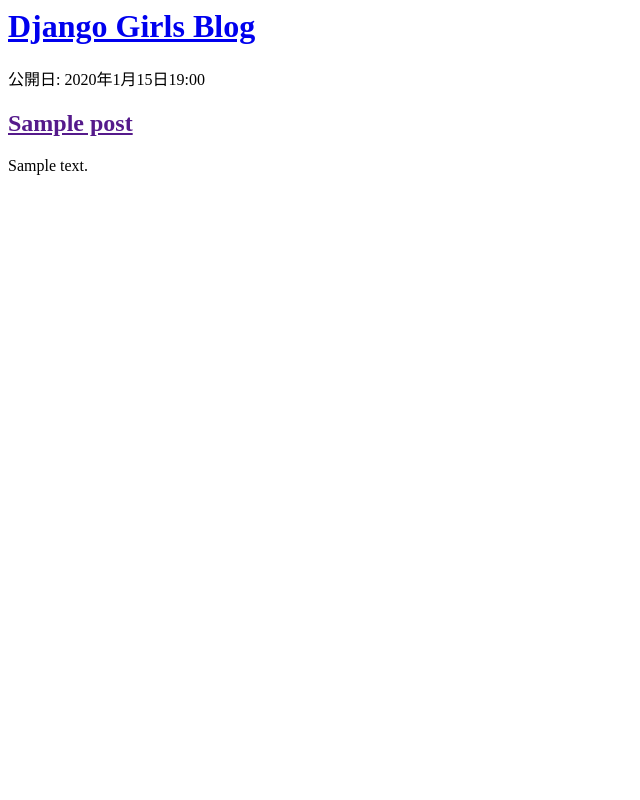
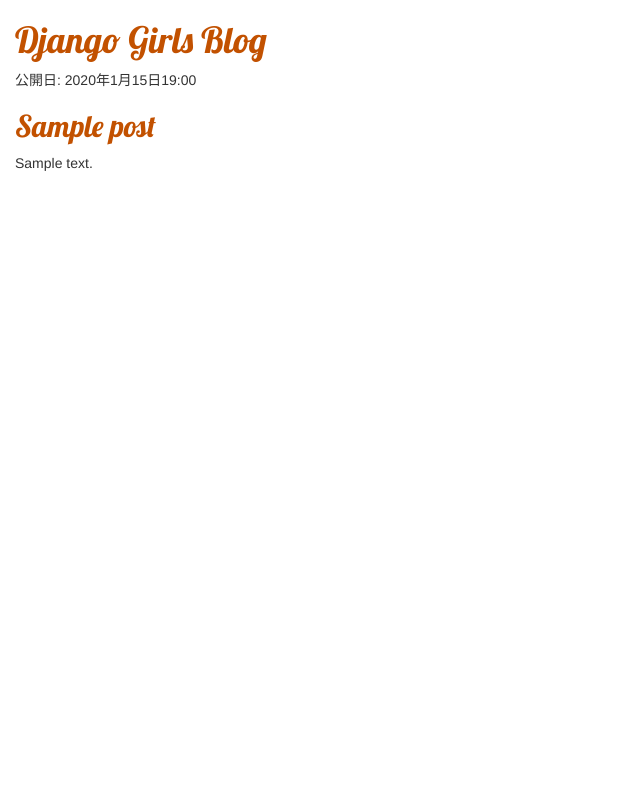
Before and after one commit to nullcanjp/my-first-blog, a Django app: page / in a window 1280 px wide. Shown: the whole page, without its empty margins (0-640 px from the left). Run offline with Django 5.2, Linux system fonts and the light colour scheme; tables that the repository leaves empty hold one stand-in row (values such as "Sample post"); some libraries are stand-ins or nearby versions.

Commit message:
css追加

```diff
--- /dev/null
+++ b/blog/static/css/blog.css
@@ -0,0 +1,8 @@
+h1 a, h2 a {
+    color: #C25100;
+    font-family: 'Lobster';
+}
+
+body {
+    padding-left: 15px;
+}
--- a/blog/templates/blog/post_list.html
+++ b/blog/templates/blog/post_list.html
@@ -1,10 +1,17 @@
+{% load static %}
 <html>
     <head>
         <title>Django Girls blog</title>
+        <link rel="stylesheet" href="//maxcdn.bootstrapcdn.com/bootstrap/3.2.0/css/bootstrap.min.css">
+        <link rel="stylesheet" href="//maxcdn.bootstrapcdn.com/bootstrap/3.2.0/css/bootstrap-theme.min.css">
+        <link href="//fonts.googleapis.com/css?family=Lobster&subset=latin,latin-ext" rel="stylesheet" type="text/css">
+        <link rel="stylesheet" href="blog\static\css\blog.css">
     </head>
     <body>
         <div>
-            <h1><a href="/">Django Girls Blog</a></h1>
+            <h1>
+                <a href="/">Django Girls Blog</a>
+            </h1>
         </div>
 
         {% for post in posts %}
```
